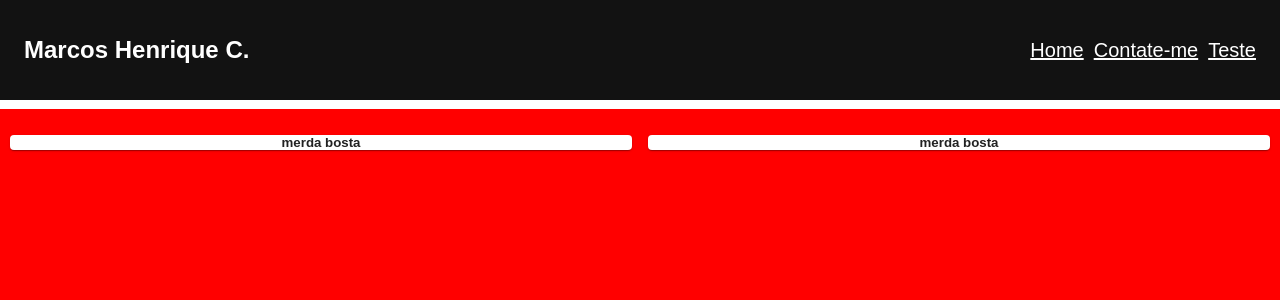
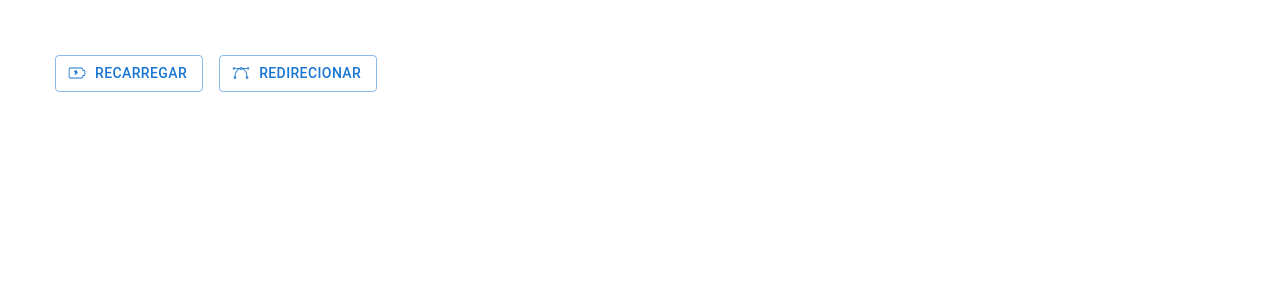
Before and after one commit to marck0101/my-portfolio, a React (Create React App) app: page / in a window 1280 px wide. Shown: the top 300 px of the page. Built offline with nearby package versions, Linux system fonts and the light colour scheme.

Commit message:
secao 2 aula 7, curso react do zero ao avancado na pratica

```diff
--- a/package.json
+++ b/package.json
@@ -6,6 +6,7 @@
     "@emotion/react": "^11.10.6",
     "@emotion/styled": "^11.10.6",
     "@mui/material": "^5.11.9",
+    "@react-icons/all-files": "^4.1.0",
     "@testing-library/jest-dom": "^5.16.5",
     "@testing-library/react": "^13.4.0",
     "@testing-library/user-event": "^13.5.0",
@@ -15,6 +16,7 @@
     "@types/react-dom": "^18.0.10",
     "react": "^18.2.0",
     "react-dom": "^18.2.0",
+    "react-icons": "^4.7.1",
     "react-router-dom": "^6.8.1",
     "react-scripts": "5.0.1",
     "typescript": "^4.9.5",
--- a/src/Componentes/Erro/Erro.jsx
+++ /dev/null
@@ -1,9 +0,0 @@
-import React from "react";
-
-export default function Erro(){
-    return(
-        <>
-        <h1>Parece que essa página não existe ainda!</h1>
-        </>
-    );
-}
--- a/src/Componentes/Header/Header.js
+++ /dev/null
@@ -1,25 +0,0 @@
-import { Link } from "react-router-dom";
-import "./style.css";
-
-function Header() {
-  function CardClicavel() {
-    // console.log("eu vou para o google");
-    window.location = "http://localhost:3000";
-  }
-  return (
-    <header>
-      <div onClick={CardClicavel} style={{ cursor: "pointer" }}>
-        <h2>Marcos Henrique C.</h2>
-      </div>
-
-      <div>
-        <Link to="/">Home</Link>
-        <Link to="/contato">Contate-me</Link>
-        <Link to="/teste">Teste</Link>
-        {/* <Link to="/relatorios">Relatórios</Link> */}
-      </div>
-    </header>
-  );
-}
-
-export default Header;
--- a/src/Componentes/Header/style.css
+++ /dev/null
@@ -1,21 +0,0 @@
-
-header{
-  width: 100%;
-  height: 100px;
-  background-color: #121212;
-  color: #FFF;
-
-  display: flex;
-  align-items: center;
-  justify-content: space-between;
-  padding: 0 24px;
-}
-
-header a{
-  color: #FFF;
-  font-size: 20px;
-}
-
-header a + a{
-  margin-left: 10px;
-}
--- a/src/Componentes/Home/Home.jsx
+++ /dev/null
@@ -1,63 +0,0 @@
-/* eslint-disable @typescript-eslint/no-unused-vars */
-import React from "react";
-import { Card, Grid } from "@mui/material";
-
-export default function Home() {
-  // const listCard = [
-  //   { id: 1, texto: "Em desencolvimento!!", country: "Austria" },
-  //   { id: 2, texto: "Em desencolvimento!!", country: "Belgium" },
-  //   { id: 3, texto: "Em desencolvimento!!", country: "Canada" },
-  //   { id: 4, texto: "Em desencolvimento!!", country: "Denmark" },
-  //   { id: 5, texto: "Em desencolvimento!!", country: "Egypt" },
-  //   { id: 6, texto: "Em desencolvimento!!", country: "Austria" },
-  //   { id: 7, texto: "Em desencolvimento!!", country: "Belgium" },
-  //   { id: 8, texto: "Em desencolvimento!!", country: "Canada" },
-  //   { id: 9, texto: "Em desencolvimento!!", country: "Denmark" },
-  //   { id: 10, texto: "Em desencolvimento!!", country: "Egypt" },
-  //   // { id: 11, texto: "j", country: "Egypt" },
-  // ];
-
-  const estiloContainer = {
-    backgroundColor: "red",
-    height: "100vh",
-    marginTop: 25,
-    // padding: 20,
-    display: "flex",
-    flexWrap: "wrap",
-    textAlign: "center",
-    flexDirection: "row",
-    // flexDirection: "column",
-  };
-
-  const estilo = {
-    backgroundColor: "blue",
-    color: "yellow",
-    // alignText: "center",
-    height: 100,
-    margin: 20,
-    // width: 100,
-  };
-
-  // console.log(testeA.length);
-  return (
-    <>
-      <Grid container spacing={2}>
-        <Grid item xs={12} lg={12} style={estiloContainer}>
-          <Grid container spacing={2} style={{ padding: 10 }}>
-            <Grid item xs={6} lg={6}>
-              <Card style={{ estilo }}>
-                <h5>merda bosta</h5>
-              </Card>
-            </Grid>
-
-            <Grid item xs={6} lg={6}>
-              <Card style={{ estilo }}>
-                <h5>merda bosta</h5>
-              </Card>
-            </Grid>
-          </Grid>
-        </Grid>
-      </Grid>
-    </>
-  );
-}
--- a/src/Componentes/Home/style.css
+++ /dev/null
@@ -1,32 +0,0 @@
-* {
-  padding: 0;
-  margin: 0;
-  box-sizing: border-box;
-}
-
-body {
-  font-family: sans-serif;
-  background-color: lightgrey;
-}
-
-.app {
-  display: flex;
-  width: 100%;
-  justify-content: center;
-  align-items: center;
-  flex-direction: column;
-}
-
-.center1 {
-  display: flex;
-  flex-direction: row;
-  justify-content: center;
-  align-items: center;
-  margin-top: 1%;
-  margin-bottom: 1%;
-  cursor: pointer;
-}
-
-.titleTest{
-text-align: left;
-}
--- /dev/null
+++ b/src/Secao2/S2Aula7.jsx
@@ -0,0 +1,47 @@
+// refresh e redirect
+import React from "react";
+import { CiBatteryCharging, CiBezier } from "react-icons/ci";
+import Button from "@mui/material/Button";
+import { Grid } from "@mui/material";
+
+export default function S2Aula7() {
+  const estilo = {
+    margin: 55,
+  };
+
+  function restore() {
+    // eslint-disable-next-line no-self-assign
+    window.location.href = window.location.href;
+    // aqui vai recarregar o endereço atual
+  }
+  function redirecionar() {
+    window.location.href = "https://google.com/";
+    // window.location.href = "contato"; assim ficaria: localhost:3000/contato
+  }
+  return (
+    <>
+      <div style={estilo}>
+        <Grid container spacing={2}>
+          <Grid item>
+            <Button
+              variant="outlined"
+              startIcon={<CiBatteryCharging />}
+              onClick={() => restore()}
+            >
+              recarregar
+            </Button>
+          </Grid>
+          <Grid item>
+            <Button
+              variant="outlined"
+              startIcon={<CiBezier />}
+              onClick={() => redirecionar()}
+            >
+              redirecionar
+            </Button>
+          </Grid>
+        </Grid>
+      </div>
+    </>
+  );
+}
--- a/src/Teste.jsx
+++ b/src/Teste.jsx
@@ -1,11 +1,12 @@
 import React from "react";
+import S2Aula7 from "./Secao2/S2Aula7";
 
-export default function Teste(){
-  return(
+export default function Teste() {
+  return (
     <>
-    <div>
-      <h5>aaaaaaaaaaaaaa</h5>
-    </div>
+      <div>
+        <S2Aula7 />
+      </div>
     </>
   );
 }
--- a/src/routes.js
+++ b/src/routes.js
@@ -1,25 +1,12 @@
 import { BrowserRouter, Routes, Route } from "react-router-dom";
-import Erro from "./Componentes/Erro/Erro";
-// import Footer from "./Componentes/Footer/Footer";
-import Header from "./Componentes/Header/Header";
-import Home from "./Componentes/Home/Home";
-
-import Contato from "./Contato";
 import Teste from "./Teste";
 
 function RoutesApp() {
   return (
     <BrowserRouter>
-      <Header />
-
       <Routes>
-        <Route path="/" element={<Home />} />
-        <Route path="/teste" element={<Teste />} />
-        <Route path="/contato" element={<Contato />} />
-
-        <Route path="*" errorElement={<Erro />} />
+        <Route path="/" element={<Teste />} />
       </Routes>
-      {/* <Footer /> */}
     </BrowserRouter>
   );
 }
```
Also changed, not shown: src/Componentes/Footer/Footer.jsx (deleted, +0 -39 lines), src/Componentes/Footer/style.css (deleted, +0 -23 lines), src/DocTeste.jsx (added, +10 -0 lines), 2 other files (tests, documents, lock files or other folders).
